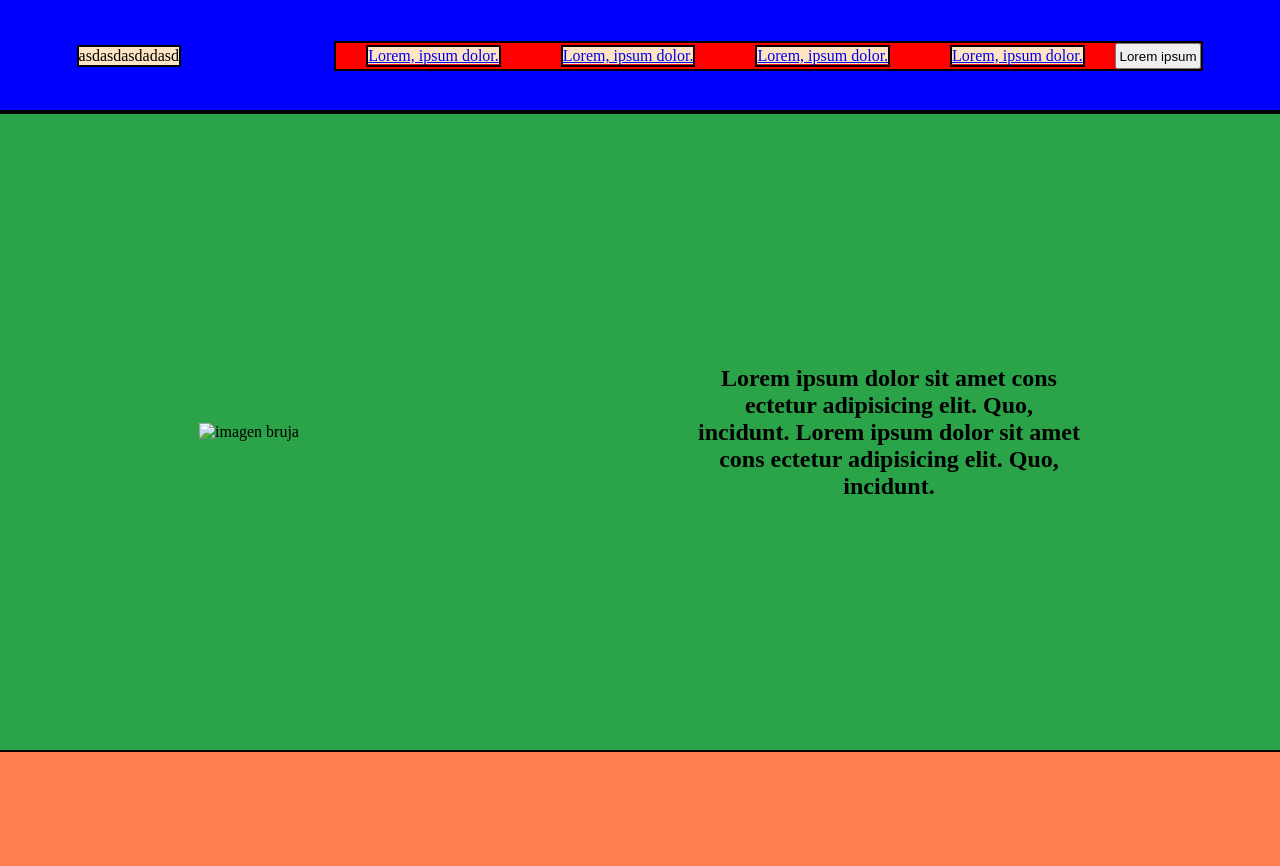
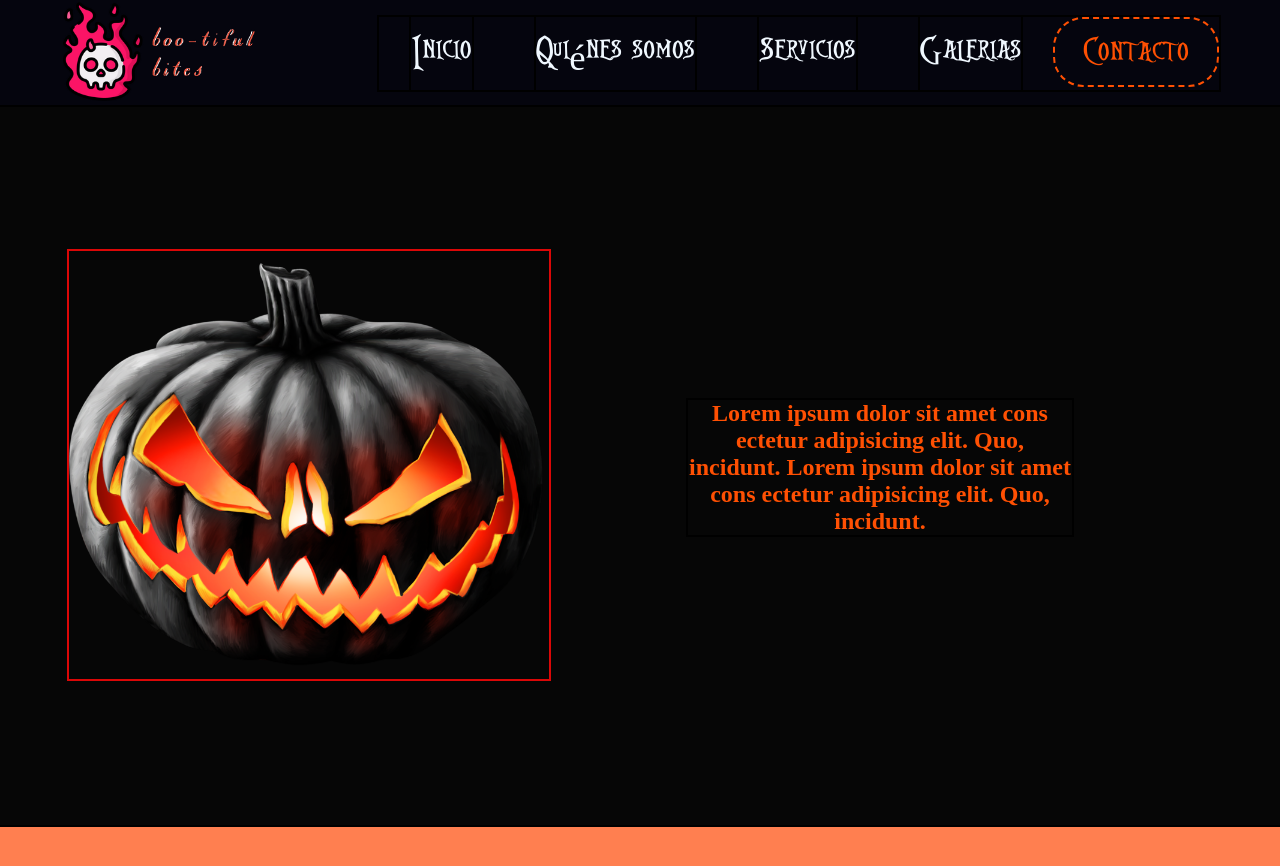
Before and after one commit to Oskitar-Ale/proyectoPaginaWeb, a plain HTML site: page html/index.html in a window 1280 px wide. Shown: the top 866 px of the page. Drawn offline with Linux system fonts and the light colour scheme.

Commit message:
carpeta img añadida, html y css actualizados

```diff
--- a/css/style.css
+++ b/css/style.css
@@ -1,13 +1,15 @@
 *{  padding: 0;
     margin: 0;
+    box-sizing: border-box;
+
 }
+@font-face {
+    font-family: 'nightmare';
+    src: url(Nightmare\ Before\ Christmas.ttf);
+}
+
 body{
     width: 100%;
-    background-color: aqua;
-    max-width: 100rem;
-    margin: 0 auto;
-
-
 }
 /*-----------navegacion--------------*/
 .header-container{
@@ -15,11 +17,12 @@ body{
     justify-content: space-around ;
     align-items: center;
     width: 100%;
-    height: 7rem;
-    background-color: blue;
 
 
-    outline: .125rem black solid;
+    background-color: rgba(0, 0, 10, 0.982);
+
+
+    margin: 0 auto;
 
 
 }
@@ -29,7 +32,6 @@ body{
     display: flex;
     justify-content: end;
     width: 100%;
-    background-color: red;
 
 
     outline: .125rem black solid;
@@ -44,21 +46,43 @@ li{
     outline: 2px black solid;
 }
 
+.header-container__img{
 
-p{
-    background-color: bisque;
+    height: 100%;
+    padding: 2px .125rem;
+}
+.header-container__img--logo{
+    width: 12em;
 
-    outline: 2px black solid;
-
-}
-a{
-    background-color: bisque;
 
 }
 
+
+
+.container-nav__ul--a{
+
+    text-decoration: none;
+    color: aliceblue;
+    font-family:"nightmare" ;
+    font-size: 2.3em;
+}
+.content-btn{
+    display: flex;
+    align-items: center;
+    display: block;
+    position: relative;
+}
+
 button{
-    width:6.5em;
-    height: 2em;
+    font-family: 'nightmare';
+    font-size: 2.3em;
+    color: #ff5003;
+    background-color: transparent;
+    border: 2px #ff5003 dashed;
+    border-radius: 30px;
+    width: 4.5em;
+    height: 1.9em;
+    text-align: center;
 
 }
 
@@ -76,7 +100,7 @@ button{
 
 .main-container{
 
-    background-color:rgba(255, 0, 0, 0.847) ;
+    background-color:rgba(0, 0, 0, 0.847) ;
     width: 100%;
     height: 100%;
 
@@ -91,28 +115,30 @@ button{
     display: flex;
     justify-content: space-around;
     align-items: center;
-    background-color:rgba(12, 186, 79, 0.847) ;
+    background-color:rgba(0, 0, 0, 0.847) ;
     width: 100%;
-    height: 40rem;
+    height: 45rem;
 
 }
 
 
 .content-slide div{
 
-    background-color:bisque;
 
+    outline: .125rem rgb(243, 10, 10) solid;
+}
+
+.content-section-one__img-calabaza{
+    width: 30em;
+    outline: .125rem rgb(219, 7, 7) solid;
+
+}
+.content-slide__p{
+    color: #ff5003;
+    text-align: center;
+    width: 30%;
     outline: .125rem black solid;
 }
-
-
-.content-slide__p{
-
-    text-align: center;
-    width: 30%;
-
-}
-
 
 
 
@@ -124,7 +150,7 @@ button{
 .content-section-two{
     background-color: coral;
     width: 100%;
-    height: 40rem;
+    height: 50rem;
 
     outline: .125rem black solid;
 
--- a/html/index.html
+++ b/html/index.html
@@ -8,32 +8,38 @@
 </head>
 <body>
     <header class="header-container">
-        <p>
-            asdasdasdadasd
-        </p>
+        <a class="header-container__img" href="#"><img class="header-container__img--logo" src="/img/logo.png" alt="">
+        </a>
         <nav class="container-nav">
             <ul class="container-nav__ul">
                 <li>
-                    <a href="#">Lorem, ipsum dolor.</a>
+                    <a class="container-nav__ul--a" href="#">Inicio</a>
                 </li>
                 <li>
-                    <a href="#">Lorem, ipsum dolor.</a>
+                    <a class="container-nav__ul--a" href="#"u>Quiénes somos</a>
                 </li>
                 <li>
-                    <a href="#">Lorem, ipsum dolor.</a>
+                    <a class="container-nav__ul--a" href="#">Servicios</a>
                 </li>
                 <li>
-                    <a href="#">Lorem, ipsum dolor.</a>
+                    <a class="container-nav__ul--a" href="#">Galerias</a>
                 </li>
-                <button>
-                    Lorem ipsum
-                </button>
+                <div class="content-btn">
+                    <a href="#"><button> Contacto</button></a>
+                </div>
             </ul>
         </nav>
 
 
 
     </header>
+
+
+
+
+
+
+
     <main class="main-container">
 
 
@@ -41,13 +47,16 @@
 
         <section class="content-section-one">
             <div>
-                <img src="" alt="imagen bruja">
+                <img class="content-section-one__img-calabaza" src="/img/calabaza.png" alt="imagen bruja">
             </div>
             <div class="content-slide__p">
                 <h1>
                     Lorem ipsum dolor sit amet cons ectetur adipisicing elit. Quo, incidunt.
                     Lorem ipsum dolor sit amet cons ectetur adipisicing elit. Quo, incidunt.
                 </h1>
+            </div>
+            <div class="content-niebla">
+
             </div>
         </section>
 
```
Also changed, not shown: css/Nightmare Before Christmas.ttf (added), img/calabaza.png (added), img/logo.png (added), img/niebla1.png (added), 1 other file.
